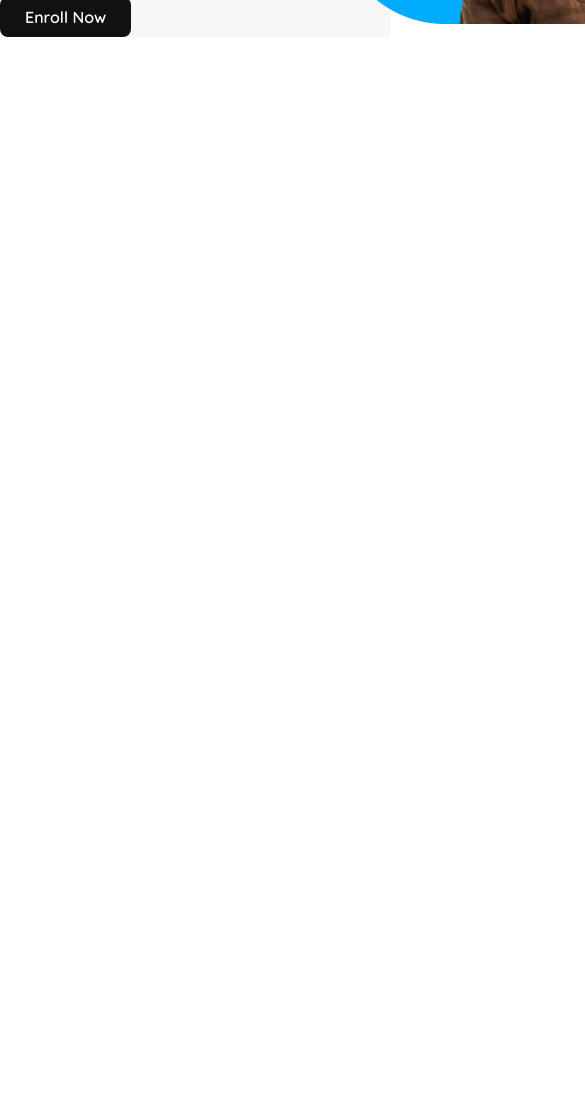
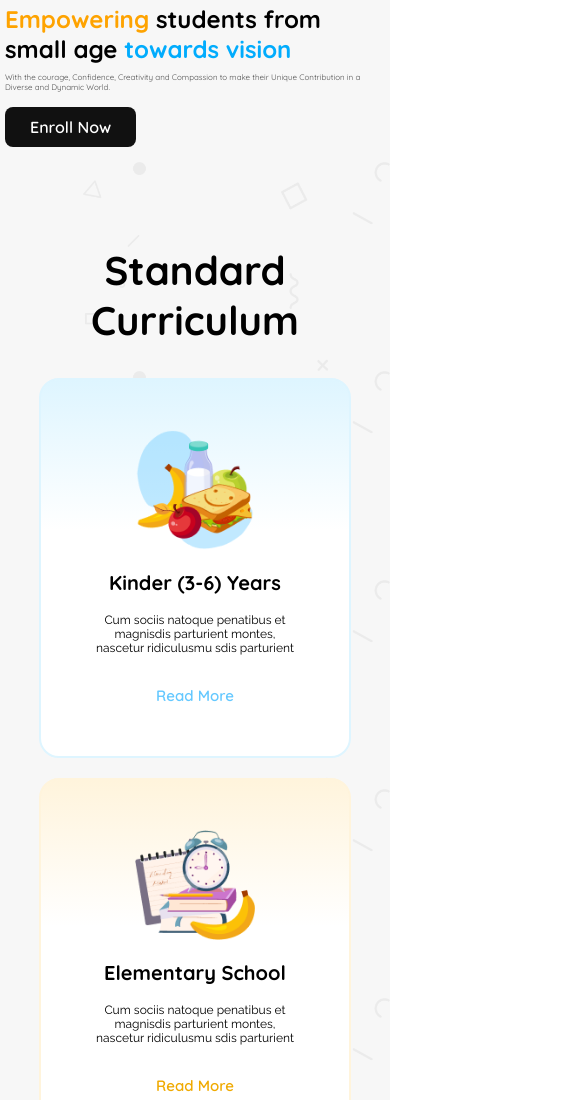
Before and after one commit to romansiddique/Assignment-2-kids-school, a plain HTML site: page index.html in a window 390 px wide. Shown: the part 664-1764 px from the top of the page, 585 px wide, since content can reach past the window. Before the commit the page ends 844 px from the top, so only its background shows below. Drawn offline with Linux system fonts and the light colour scheme.

Commit message:
complete curriculum card section with responsive

```diff
--- a/index.html
+++ b/index.html
@@ -30,8 +30,8 @@
       <!-- navbar contact now button -->
       <div class="contact-btn">
         <button class="quick-font">Contact Now</button>
-        <div class="menu-icon"><i class="fa-solid fa-bars"></i></div>
       </div>
+      <div class="menu-icon"><i class="fa-solid fa-bars"></i></div>
     </nav>
     <!-- banner -->
       <div class="banner-container display-flex">
@@ -48,5 +48,38 @@
       </div>
     </section>
   </header>
+
+  <main>
+    <!-- standard curriculum -->
+    <section class="curriculum">
+      <div class="curriculum-container">
+        <h1 class="curriculum-title quick-font">Standard Curriculum</h1>
+      <div class="curriculum-cards">
+        <div class="curriculum-card curriculum-card-1">
+            <img src="assets/kinder.png" alt="first learn kinder">
+            <h3 class="quick-font curriculum-card-title">Kinder (3-6) Years</h3>
+            <p class="rale-font curriculum-card-des">Cum sociis natoque penatibus et magnisdis parturient montes, nascetur ridiculusmu sdis parturient</p>
+            <button id="curriculum-btn1" class="quick-font">Read More</button>
+        </div>
+        <div class="curriculum-card curriculum-card-2">
+          <img src="assets/elementary.png" alt="Elementary">
+          <h3 class="quick-font curriculum-card-title">Elementary School</h3>
+          <p class="rale-font curriculum-card-des">Cum sociis natoque penatibus et magnisdis parturient montes, nascetur ridiculusmu sdis parturient</p>
+          <button id="curriculum-btn2" class="quick-font">Read More</button>
+        </div>
+        <div class="curriculum-card curriculum-card-3">
+          <img src="assets/middle.png" alt="Middle">
+          <h3 class="quick-font curriculum-card-title">Middle (10-16) Years</h3>
+          <p class="rale-font curriculum-card-des">Cum sociis natoqu penatibus et magnisdis parturient montes, nascetur ridiculusmu sdis parturient</p>
+          <button id="curriculum-btn3" class="quick-font">Read More</button>
+        </div>
+      </div>
+      </div>
+    </section>
+
+    <section>
+
+    </section>
+  </main>
 </body>
 </html>
--- a/style.css
+++ b/style.css
@@ -11,12 +11,16 @@
   font-optical-sizing: auto;
   font-style: normal;
 }
+/* Global Reset */
 body{
   margin: 0;
+}
+*{
   box-sizing: border-box;
 }
 
 /* shared styles */
+
 .display-flex{
   display: flex;
 }
@@ -27,6 +31,7 @@ body{
 /* navbar styles */
 header{
   background-color: rgb(247, 247, 247);
+  padding-bottom: 10px;
 }
 .nav-banner-section{
   max-width: 1200px;
@@ -130,3 +135,125 @@ header{
   width: 468px;
   height: 575px;
 }
+
+/* standard curriculum styles*/
+.curriculum{
+  background-color: rgb(247, 247, 247);
+}
+.curriculum-container{
+  max-width: 1200px;
+  margin: 0 auto;
+  display: flex;
+  flex-direction: column;
+  align-items: center;
+  background-image: url(assets/bg.png);
+  background-size: contain;
+  background-position: top;
+  padding-top: 50px;
+}
+.curriculum-title{
+  text-align: center;
+  font-weight: 700;
+  font-size: 40px;
+}
+.curriculum-cards{
+  display: grid;
+  grid-template-columns: repeat(3, 1fr);
+  gap: 35px;
+}
+.curriculum-card{
+  width: 300px;
+  text-align: center;
+  display: flex;
+  flex-direction: column;
+  justify-content: center;
+  align-items: center;
+  padding: 50px;
+  border-radius: 20px;
+}
+.curriculum-card-title{
+  font-size: 20px;
+  font-weight: 700;
+  margin-bottom: 6px;
+}
+.curriculum-card-des{
+  font-size: 12px;
+  margin-bottom: 30px;
+}
+.curriculum-card button{
+  border: none;
+  font-size: 15px;
+  background-color: white;
+  font-weight: 600;
+}
+#curriculum-btn1{
+  color: rgb(100, 200, 255);
+}
+#curriculum-btn2{
+  color: rgb(240, 170, 0);
+}
+#curriculum-btn3{
+  color: rgb(135, 0, 255);
+}
+.curriculum-card img{
+  width: 120px;
+}
+.curriculum-card-1{
+  border: 2px solid rgb(222, 245, 255);
+  background: linear-gradient(180deg, rgb(222, 245, 255),rgba(255, 255, 255, 0) 40%),rgb(255, 255, 255);
+}
+.curriculum-card-2{
+  border: 2px solid rgb(255, 244, 220);
+  background: linear-gradient(180deg, rgb(255, 244, 220),rgba(255, 255, 255, 0) 40%),rgb(255, 255, 255);
+}
+.curriculum-card-3{
+  border: 2px solid rgb(242, 232, 255);
+  background: linear-gradient(180deg, rgb(238, 225, 255),rgba(255, 255, 255, 0) 40%),rgb(255, 255, 255);
+}
+
+
+@media screen and (max-width: 576px){
+  .nav-banner-section{
+    width: 100%;
+  }
+  .logo p{
+    display: none;
+  }
+  .menu-bar , .contact-btn{
+    display: none;
+  }
+  .menu-icon{
+    display: block;
+  }
+
+  .banner-container{
+    flex-direction: column-reverse;
+    justify-content: flex-start;
+    align-items: center;
+    margin: 5px;
+  }
+  .banner-image img{
+    width: 100%;
+  }
+  .banner-content{
+    width: 100%;
+  }
+  .banner-content .banner-title{
+    font-size: 1.5rem;
+  }
+  .banner-content p{
+    font-size: 0.5rem;
+  }
+
+
+  .curriculum-cards{
+    display: grid;
+    grid-template-columns: repeat(1, 1fr);
+    gap: 20px;
+  }
+  .curriculum-card{
+    width: 80%;
+    margin: 0 auto;
+  }
+
+}
```
